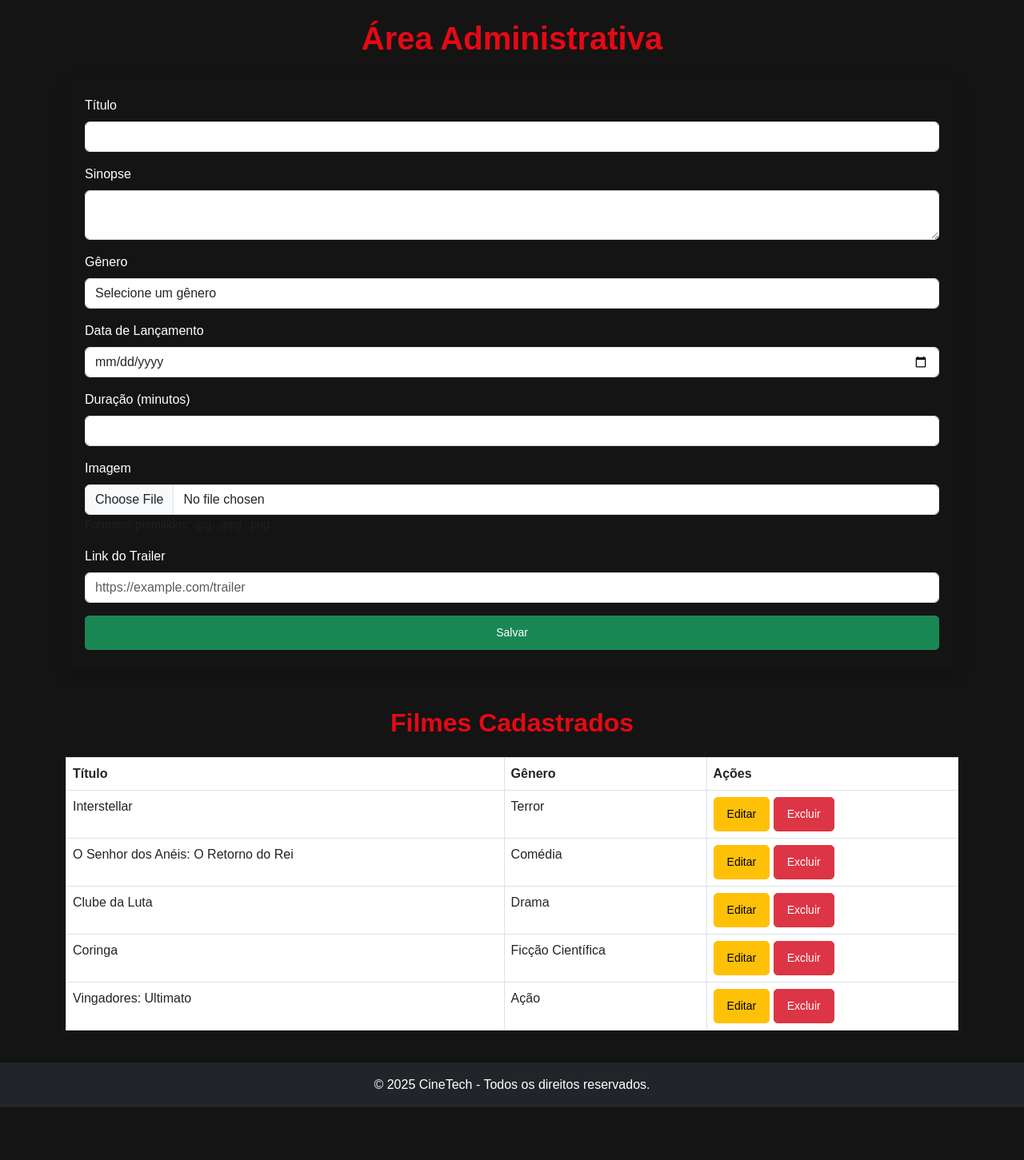
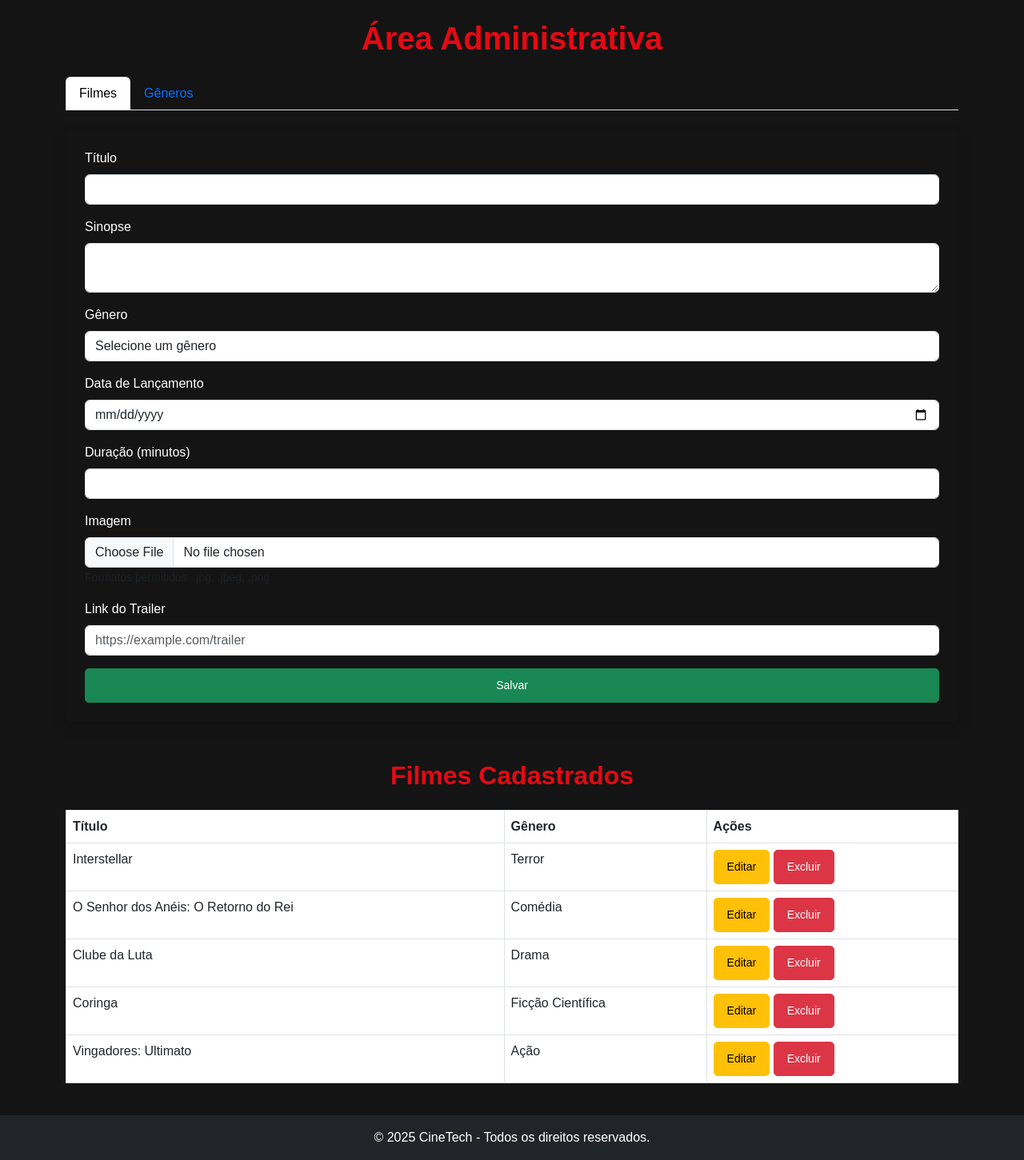
Before and after one commit to randerson2206/cine, a PHP site: page /admin.php in a window 1280 px wide. Shown: the part 76-1527 px from the top of the page at 80% size. Before the commit the page ends 1461 px from the top, so only its background shows below. Run offline with PHP 8.4, Linux system fonts and the light colour scheme; data comes from the database, SQL or seed files in the repository; a stand-in replaces the project's code that opens the database connection.

Commit message:
Update admin.php

```diff
--- a/admin.php
+++ b/admin.php
@@ -2,6 +2,19 @@
 
 <h1 class="text-center mb-4">Área Administrativa</h1>
 
+<!-- Menu de Abas -->
+<ul class="nav nav-tabs" id="adminTabs" role="tablist">
+    <li class="nav-item" role="presentation">
+        <a class="nav-link active" id="filmes-tab" data-bs-toggle="tab" href="#filmes" role="tab" aria-controls="filmes" aria-selected="true">Filmes</a>
+    </li>
+    <li class="nav-item" role="presentation">
+        <a class="nav-link" id="generos-tab" data-bs-toggle="tab" href="#generos" role="tab" aria-controls="generos" aria-selected="false">Gêneros</a>
+    </li>
+</ul>
+
+<div class="tab-content mt-4" id="adminTabsContent">
+    <!-- Aba Filmes -->
+    <div class="tab-pane fade show active" id="filmes" role="tabpanel" aria-labelledby="filmes-tab">
         <div class="card shadow p-4">
             <form id="form-filme" enctype="multipart/form-data" method="POST" action="api.php">
                 <input type="hidden" id="filme_id" name="filme_id">
@@ -53,12 +66,42 @@
                 <tbody id="lista-filmes-admin"></tbody>
             </table>
         </div>
+    </div>
+
+    <!-- Aba Gêneros -->
+    <div class="tab-pane fade" id="generos" role="tabpanel" aria-labelledby="generos-tab">
+        <div class="card shadow p-4">
+            <form id="form-genero" method="POST" action="api.php">
+                <input type="hidden" id="genero_id" name="genero_id">
+                <div class="mb-3">
+                    <label for="genero_nome" class="form-label">Nome do Gênero</label>
+                    <input type="text" class="form-control" id="genero_nome" name="genero_nome" required>
+                </div>
+                <button type="submit" class="btn btn-success w-100" id="btn-genero">Salvar Gênero</button>
+            </form>
+        </div>
+
+        <h2 class="text-center mt-5">Gêneros Cadastrados</h2>
+        <div class="table-responsive">
+            <table class="table table-bordered mt-3">
+                <thead>
+                    <tr>
+                        <th>Nome</th>
+                        <th>Ações</th>
+                    </tr>
+                </thead>
+                <tbody id="lista-generos-admin"></tbody>
+            </table>
+        </div>
+    </div>
+</div>
 
 <script>
     document.addEventListener('DOMContentLoaded', () => {
         carregarFilmes();
-        carregarGeneros();
+        carregarGeneros(); // Carregar os gêneros
         document.getElementById('form-filme').addEventListener('submit', salvarFilme);
+        document.getElementById('form-genero').addEventListener('submit', salvarGenero); // Adicionando evento para salvar gênero
     });
 
     function carregarFilmes() {
@@ -113,6 +156,24 @@
         .catch(error => console.error('Erro ao salvar filme:', error));
     }
 
+    function salvarGenero(event) {
+        event.preventDefault();
+        const formData = new FormData(document.getElementById('form-genero'));
+        fetch('api.php', {
+            method: 'POST',
+            body: formData
+        })
+        .then(response => response.json())
+        .then(data => {
+            alert(data.message);
+            if (data.status === 'success') {
+                document.getElementById('form-genero').reset();
+                carregarGeneros(); // Recarregar os gêneros após salvar
+            }
+        })
+        .catch(error => console.error('Erro ao salvar gênero:', error));
+    }
+
     function editarFilme(id) {
         fetch(`api.php?tipo=filme&id=${id}`)
             .then(response => response.json())
```
Lines whose indentation alone changed are shown as unchanged.
